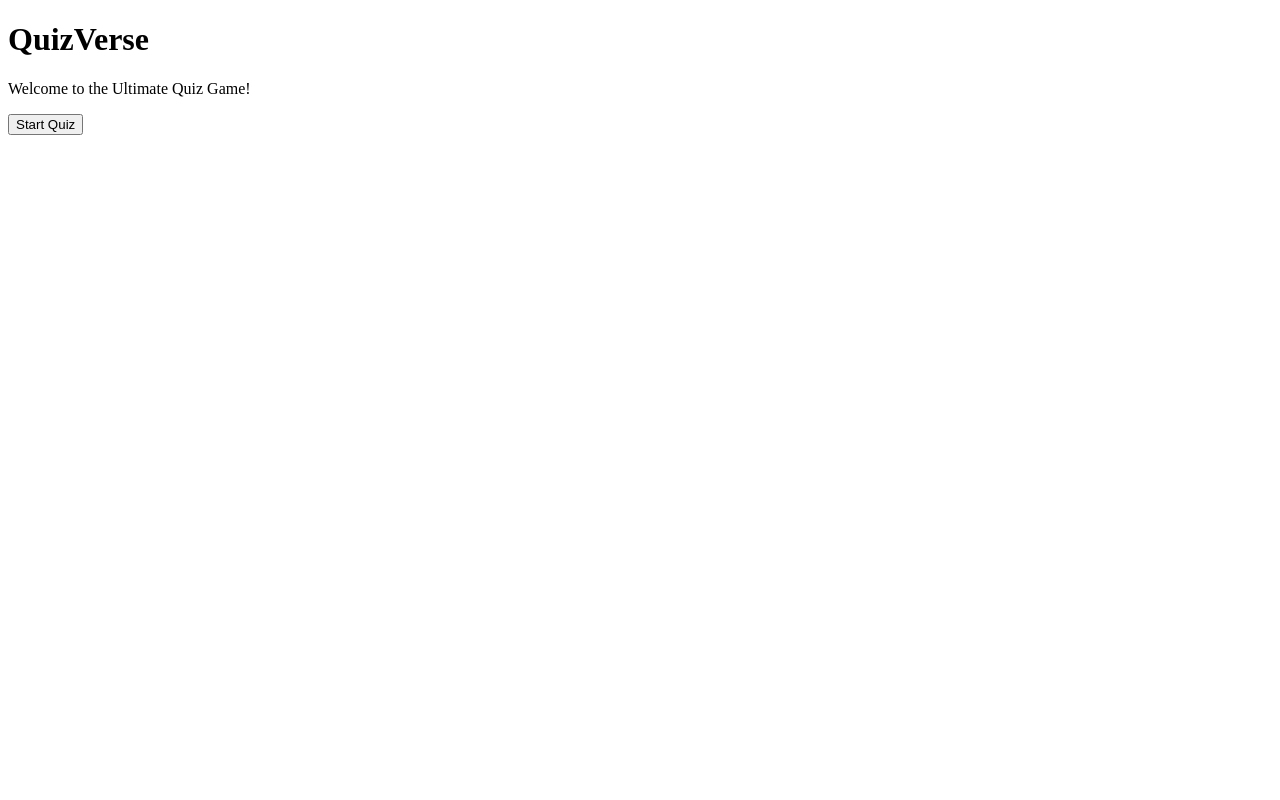
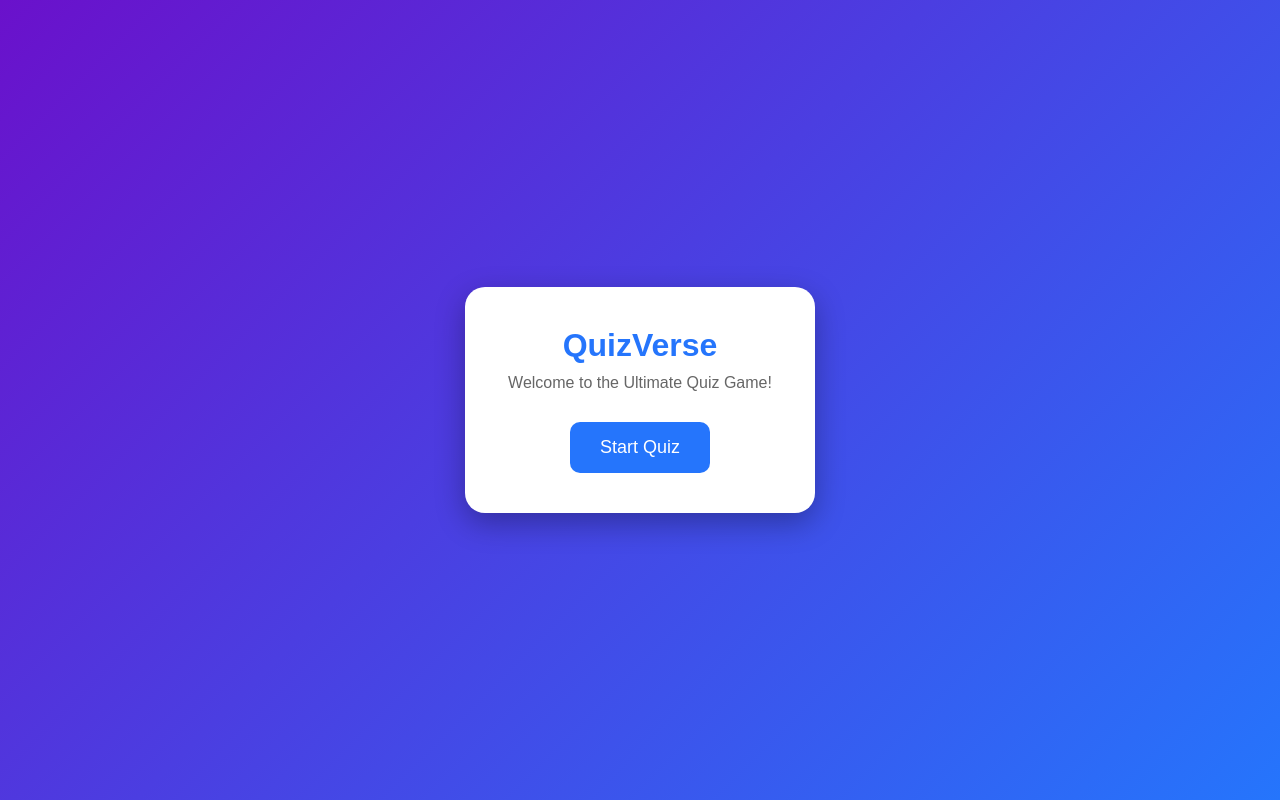
Before and after one commit to burmesetools/Quizverse, a plain HTML site: page index.html in a window 1280 px wide. Drawn offline with Linux system fonts and the light colour scheme.

Commit message:
Update style.css

```diff
--- a/style.css
+++ b/style.css
@@ -1 +1,50 @@
 /* QuizVerse CSS */
+*{
+    margin:0;
+    padding:0;
+    box-sizing:border-box;
+    font-family:Arial,sans-serif;
+}
+
+body{
+    background:linear-gradient(135deg,#6a11cb,#2575fc);
+    height:100vh;
+    display:flex;
+    justify-content:center;
+    align-items:center;
+}
+
+.card{
+    background:#fff;
+    padding:40px;
+    border-radius:20px;
+    width:350px;
+    text-align:center;
+    box-shadow:0 10px 30px rgba(0,0,0,.3);
+}
+
+h1{
+    color:#2575fc;
+    margin-bottom:10px;
+}
+
+p{
+    color:#666;
+    margin-bottom:30px;
+}
+
+button{
+    background:#2575fc;
+    color:#fff;
+    border:none;
+    padding:15px 30px;
+    border-radius:10px;
+    font-size:18px;
+    cursor:pointer;
+    transition:.3s;
+}
+
+button:hover{
+    background:#174ea6;
+    transform:scale(1.05);
+}
```
